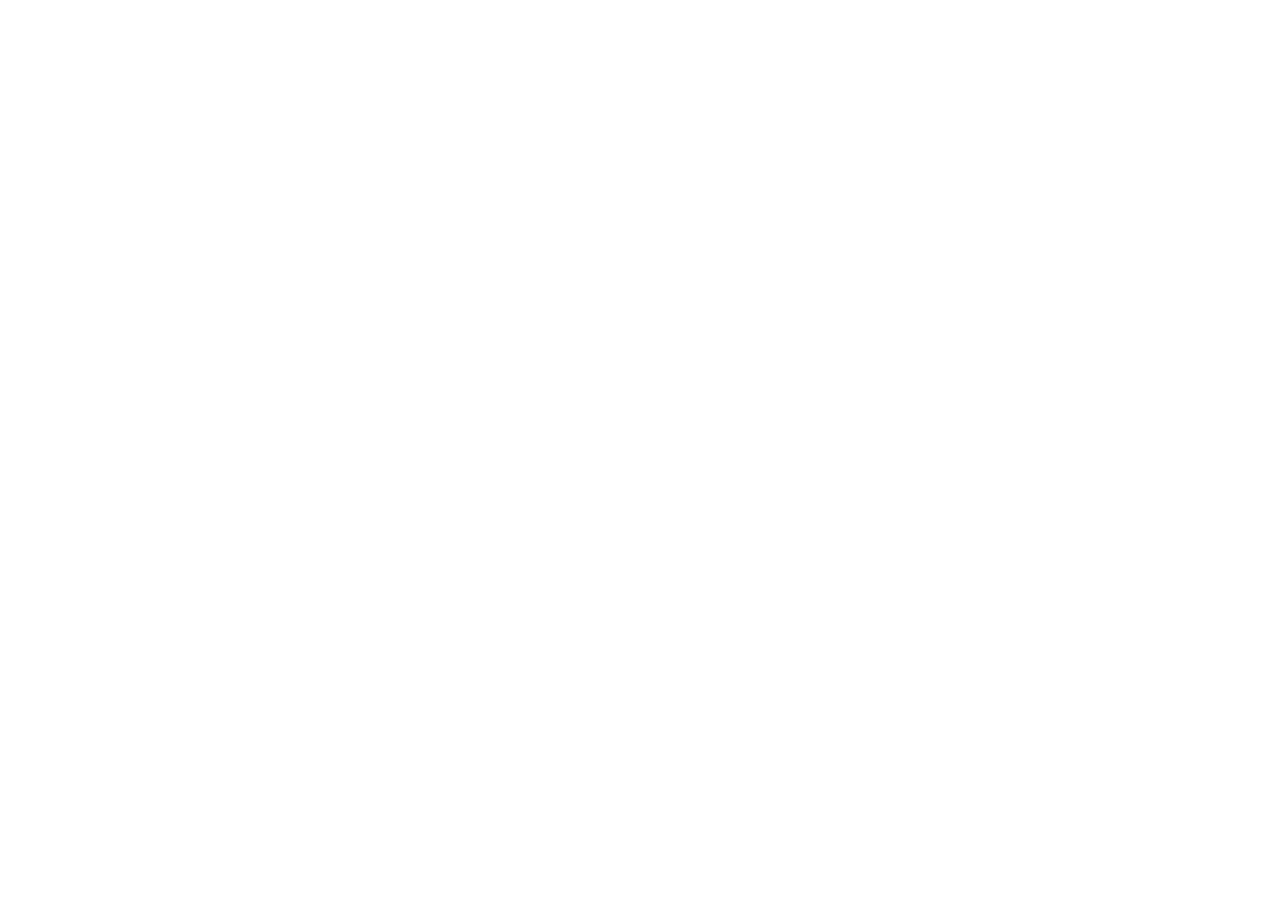
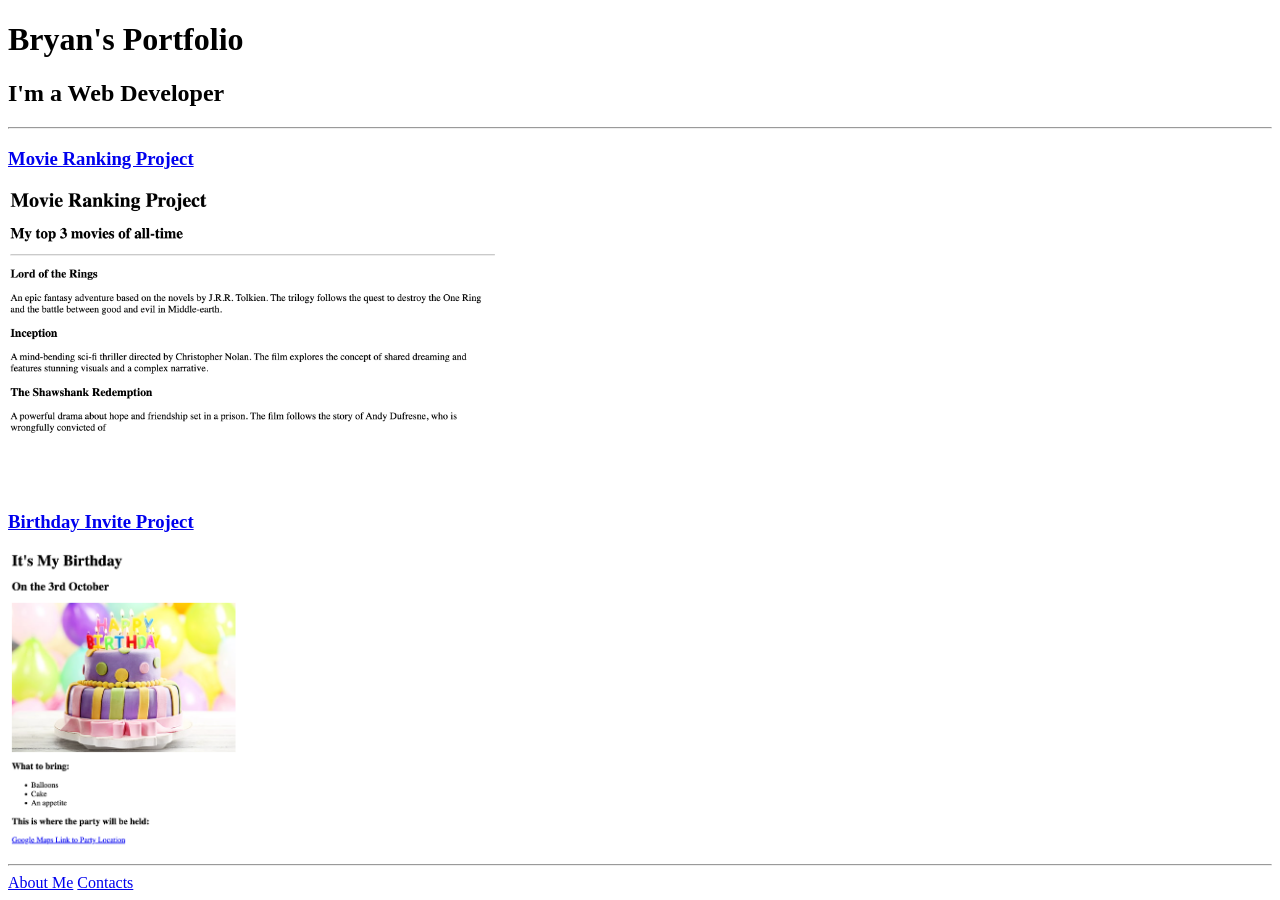
Before and after one commit to Bakistek/html-portfolio, a plain HTML site: page index.html in a window 1280 px wide. Before the commit the page ends 800 px from the top, so only its background shows below. Drawn offline with Linux system fonts and the light colour scheme.

Commit message:
Add files via upload

```diff
--- a/index.html
+++ b/index.html
@@ -1,15 +1,23 @@
 <!-- TODO 1: Create the HTML Boilerplate -->
+ <!DOCTYPE html>
+ <html lang="en">
+ <head>
+    <meta charset="UTF-8">
+    <meta name="viewport" content="width=device-width, initial-scale=1.0">
+    <title>Bryan's Portfolio</title>
+ </head>
+ <body>
+ <h1>Bryan's Portfolio</h1>
+ <h2>I'm a Web Developer</h2>
+ <hr/>
+ <h3><a href="../2.4 Movie Ranking Project/index.html">Movie Ranking Project</a></h3>
+ <img src="./assets/images/movie.png" alt="movie list" height="300"/>
 
-<!-- TODO 2: Add Your previous projects' HTML into the public folder -->
+ <h3><a href="../3.4 Birthday Invite Project/index.html">Birthday Invite Project</a></h3>
+ <img src="./assets/images/bday.png" alt="bday card" height="300"/>
 
-<!-- TODO 3: Take screenshots of your project previews and add the images to the images folder -->
-
-<!-- TODO 4: Add titles/subtitles etc. -->
-
-<!-- TODO 5: Add a link to the project pages -->
-
-<!-- TODO 6: Add images to show the project previews
-HINT for TODO 6: You can use the height attribute set to 200 to make the image smaller:
-https://developer.mozilla.org/en-US/docs/Web/HTML/Element/img#attr-height -->
-
-<!-- TODO 7: Add the Contact Me and About Me page links -->
+ <hr>
+ <a href="./public/about.html">About Me</a>
+ <a href="./public/contact.html">Contacts</a>
+ </body>
+ </html>
```
